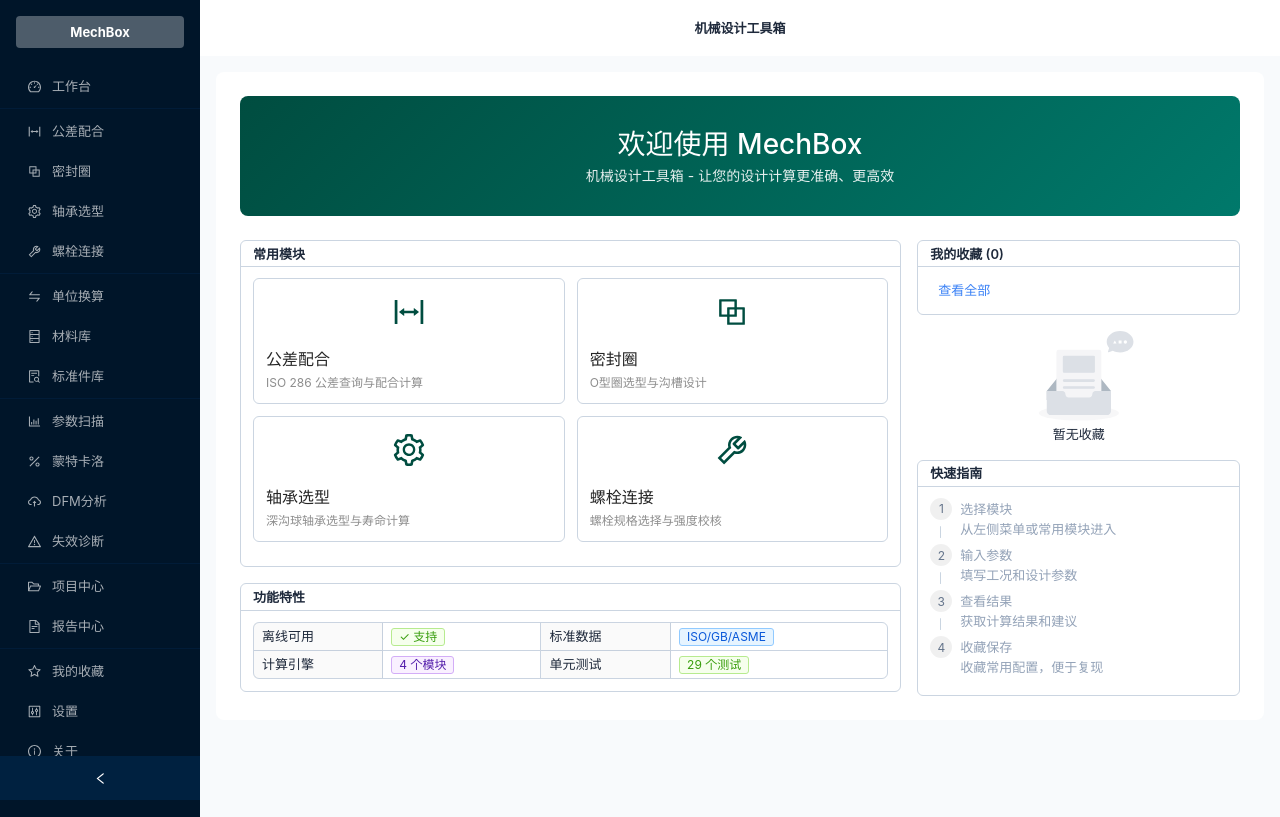
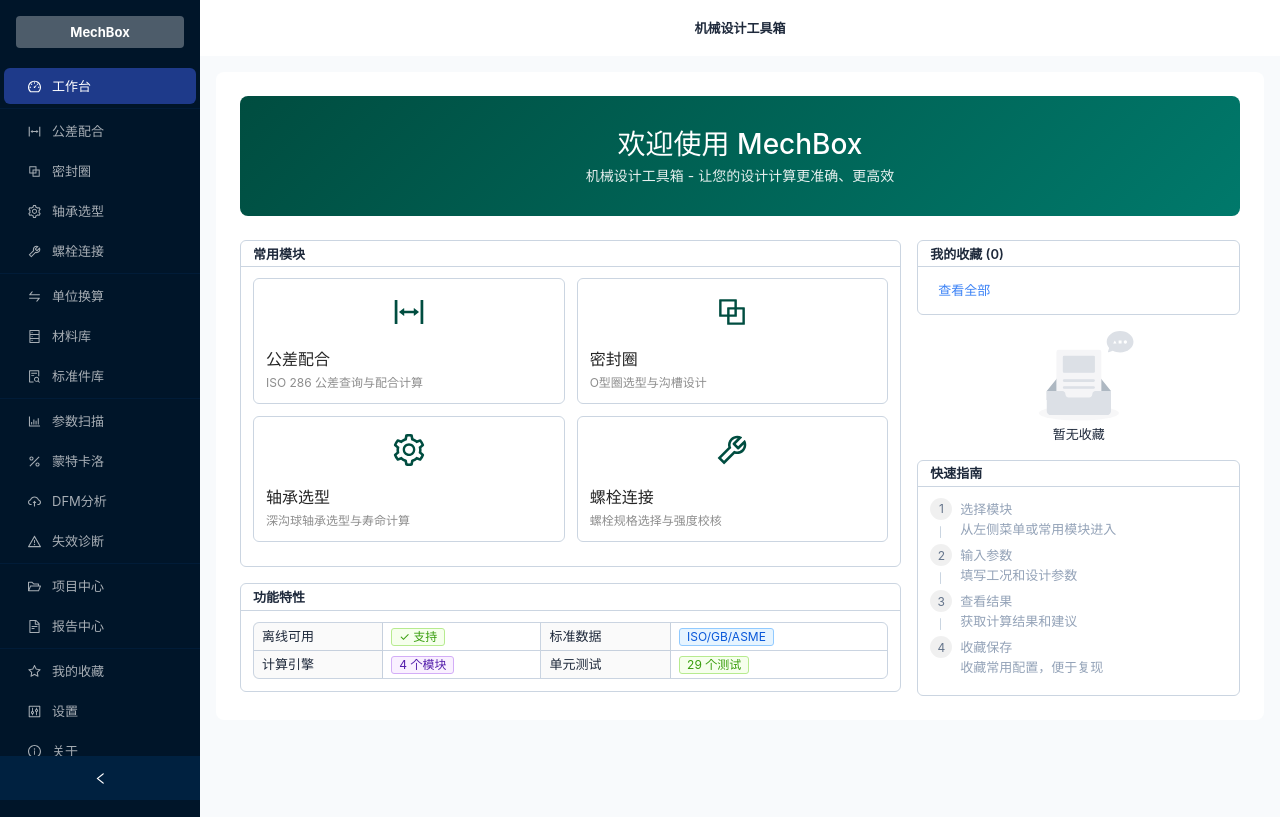
Before and after one commit to Ember-Moth/MechBox, a Vue app: page / in a window 1280 px wide. Built offline with nearby package versions, Linux system fonts and the light colour scheme.

Commit message:
fix: add :key to a-menu-item to fix navigation
Without explicit key on menu items, Ant Design Vue uses numeric index (0, 1, 2...)
as selectedKeys instead of our defined string keys. This is why clicking any
menu showed '正在构建 1 模块...' instead of the actual page.

```diff
--- a/src/renderer/App.vue
+++ b/src/renderer/App.vue
@@ -94,7 +94,7 @@
                 >
                     <template v-for="item in menuItems" :key="item.key">
                         <a-menu-divider v-if="item.type === 'divider'" />
-                        <a-menu-item v-else>
+                        <a-menu-item v-else :key="item.key">
                             <template #icon>
                                 <component :is="item.icon" />
                             </template>
```
